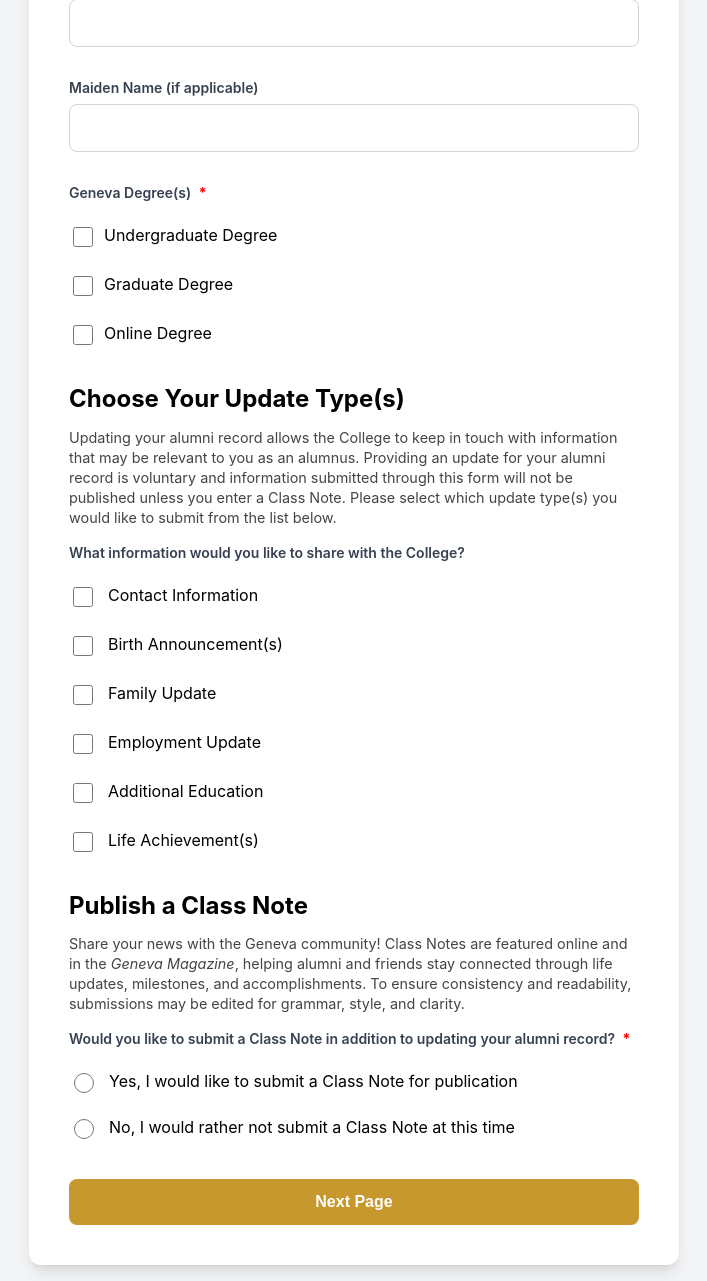
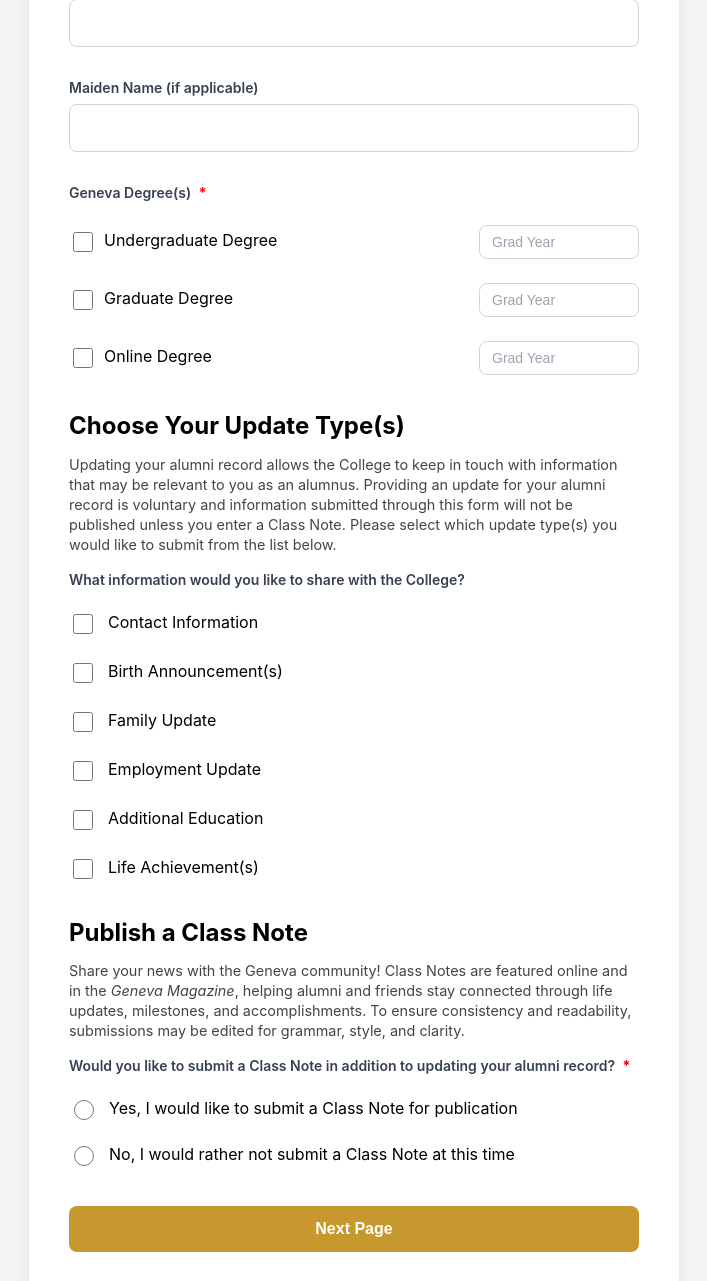
Before and after one commit to hmschult1/class-notes, a Flask app: page /alumni-update/step1 in a window 1280 px wide. Shown: the part 386-1667 px from the top of the page, without its empty margins (286-993 px from the left). Run offline with Flask 3, Linux system fonts and the light colour scheme; parts of the project's set-up code (start-up, migrations or seed data) failed here and were passed over; some libraries are stand-ins or nearby versions.

Commit message:
Update degree year mapping and logic

```diff
--- a/app/routes/form_routes.py
+++ b/app/routes/form_routes.py
@@ -172,8 +172,7 @@ def form_step1():
                 "Please select at least one update type or choose to submit a Class Note."
             )
 
-    return render_template("forms/step1.html", form=form)
-
+        return render_template("forms/step1.html", form=form)
 
     # Prepopulate form from session if available
     if request.method == 'GET':
@@ -562,8 +561,15 @@ def build_review_sections(session_data):
                 "degree": degree,
                 "year": ""
             })
+
     # Spouse's degree
     spouse_degree_rows = []
+
+    spouse_degree_label_map = {
+        "Undergraduate": "Undergraduate",
+        "Graduate": "Graduate",
+        "Online": "Online Degree",
+    }
 
     spouse_degree_year_map = {
         "Undergraduate": session_data.get("spouse_undergrad_year"),
@@ -577,7 +583,7 @@ def build_review_sections(session_data):
         year = spouse_degree_year_map.get(degree)
         if year:
             spouse_degree_rows.append({
-                "degree": degree_label_map.get(degree, degree),
+                "degree": spouse_degree_label_map.get(degree, degree),
                 "year": spouse_degree_year_map.get(degree, "")
             })
         else:
--- a/app/static/alumni_update_form_styles.css
+++ b/app/static/alumni_update_form_styles.css
@@ -351,3 +351,11 @@
 .form-errors {
     margin-top: 0.5rem;
 }
+
+.grad-year-wrapper {
+  display: none;
+}
+
+.grad-year-wrapper.is-visible {
+  display: inline-block;
+}
--- a/app/templates/forms/family.html
+++ b/app/templates/forms/family.html
@@ -47,17 +47,17 @@
 
     <div class="geneva-degree-year">
       {% if option._value() == "Undergraduate" %}
-        <div id="undergrad-wrapper" style="display:none;">
+        <div id="undergrad-wrapper">
           {{ form.spouse_undergrad_year(class="form-input", placeholder="Grad Year") }}
         </div>
 
       {% elif option._value() == "Graduate" %}
-        <div id="graduate-wrapper" style="display:none;">
+        <div id="graduate-wrapper">
           {{ form.spouse_graduate_year(class="form-input", placeholder="Grad Year") }}
         </div>
 
       {% elif option._value() == "Online Degree" %}
-        <div id="online-wrapper" style="display:none;">
+        <div id="online-wrapper">
           {{ form.spouse_online_year(class="form-input", placeholder="Grad Year") }}
         </div>
       {% endif %}
--- a/app/templates/forms/step1.html
+++ b/app/templates/forms/step1.html
@@ -8,23 +8,31 @@
 
   <h1 style="text-align: center">Update Your Alumni Record</h1>
   <hr>
+
   <h2 style="margin-top: 1.25rem;">Alumni Information</h2>
 
-    <p class="form-note"><span class="required-asterisk">*</span> Required fields</p>
+  <p class="form-note">
+    <span class="required-asterisk">*</span> Required fields
+  </p>
 
   {% for field in [
-      form.first_name, form.last_name, form.maiden_name
+      form.first_name,
+      form.last_name,
+      form.maiden_name
   ] %}
     <div class="field">
       <label class="form-label" for="{{ field.id }}">
         {{ field.label.text }}
+
         {% if field.flags.required %}
           <span class="required-asterisk">*</span>
         {% endif %}
       </label>
-      {{ field(class="form-input" if field.type != 'SelectField' else "form-select") }}
 
-      {# Display validation errors inline #}
+      {{ field(
+        class="form-input" if field.type != "SelectField" else "form-select"
+      ) }}
+
       {% if field.errors %}
         <ul class="form-errors">
           {% for error in field.errors %}
@@ -44,32 +52,49 @@
     {% for option in form.geneva_degrees %}
       <div class="geneva-degree-row">
         <div class="geneva-degree-option">
-      {{ option(class="form-checkbox", id=option.id, required=False) }}
-      <label for="{{ option.id }}">{{ option.label.text }}</label>
+          {{ option(
+            class="form-checkbox",
+            id=option.id,
+            required=False
+          ) }}
+
+          <label for="{{ option.id }}">
+            {{ option.label.text }}
+          </label>
         </div>
 
         <div class="geneva-degree-year">
           {% if option._value() == "Undergraduate" %}
-        <div id="undergrad-wrapper" style="display:none;">
-          {{ form.undergrad_year(class="form-input", placeholder="Grad Year") }}
+            <div id="undergrad-wrapper">
+              {{ form.undergrad_year(
+                class="form-input",
+                placeholder="Grad Year"
+              ) }}
 
               {% for error in form.undergrad_year.errors %}
                 <div class="form-error">{{ error }}</div>
               {% endfor %}
             </div>
 
+          {% elif option._value() == "Graduate" %}
+            <div id="graduate-wrapper">
+              {{ form.graduate_year(
+                class="form-input",
+                placeholder="Grad Year"
+              ) }}
 
-      {% elif option._value() == "Graduate" %}
-        <div id="graduate-wrapper" style="display:none;">
-          {{ form.graduate_year(class="form-input", placeholder="Grad Year") }}
               {% for error in form.graduate_year.errors %}
                 <div class="form-error">{{ error }}</div>
               {% endfor %}
             </div>
 
           {% elif option._value() == "Online Degree" %}
-        <div id="online-wrapper" style="display:none;">
-          {{ form.online_year(class="form-input", placeholder="Grad Year") }}
+            <div id="online-wrapper">
+              {{ form.online_year(
+                class="form-input",
+                placeholder="Grad Year"
+              ) }}
+
               {% for error in form.online_year.errors %}
                 <div class="form-error">{{ error }}</div>
               {% endfor %}
@@ -86,17 +111,37 @@
         {% endfor %}
       </ul>
     {% endif %}
+  </div>
 
   <h2>Choose Your Update Type(s)</h2>
-  <p class="form-note">Updating your alumni record allows the College to keep in touch with information that may be relevant to you as an alumnus. Providing an update for your alumni record is voluntary and information submitted through this form will not be published unless you enter a Class Note. Please select which update type(s) you would like to submit from the list below.</p>
+
+  <p class="form-note">
+    Updating your alumni record allows the College to keep in touch with
+    information that may be relevant to you as an alumnus. Providing an
+    update for your alumni record is voluntary and information submitted
+    through this form will not be published unless you enter a Class Note.
+    Please select which update type(s) you would like to submit from the
+    list below.
+  </p>
+
   <div class="field">
-  <label class="form-label">{{ form.update_types.label }}</label>
+    <label class="form-label">
+      {{ form.update_types.label }}
+    </label>
+
     {% for option in form.update_types %}
       <div class="form-checkbox-row">
-      {{ option(class="form-checkbox", id=option.id, ) }}
-      <label for="{{ option.id }}">{{ option.label.text }}</label>
+        {{ option(
+          class="form-checkbox",
+          id=option.id
+        ) }}
+
+        <label for="{{ option.id }}">
+          {{ option.label.text }}
+        </label>
       </div>
     {% endfor %}
+
     {% if form.update_types.errors %}
       <div class="form-error">
         {% for error in form.update_types.errors %}
@@ -106,23 +151,56 @@
     {% endif %}
   </div>
 
+  <h2>Publish a Class Note</h2>
 
-<h2>Publish a Class Note</h2>
-<p class="form-note">Share your news with the Geneva community! Class Notes are featured online and in the <i>Geneva Magazine</i>, helping alumni and friends stay connected through life updates, milestones, and accomplishments. To ensure consistency and readability, submissions may be edited for grammar, style, and clarity.</p>
+  <p class="form-note">
+    Share your news with the Geneva community! Class Notes are featured
+    online and in the <i>Geneva Magazine</i>, helping alumni and friends
+    stay connected through life updates, milestones, and accomplishments.
+    To ensure consistency and readability, submissions may be edited for
+    grammar, style, and clarity.
+  </p>
+
   <div class="field">
     <label class="form-label">
-    {{ form.wants_class_note.label }} <span class="required-asterisk">*</span></label>
+      {{ form.wants_class_note.label }}
+      <span class="required-asterisk">*</span>
+    </label>
+
     {% for option in form.wants_class_note %}
       <div class="form-checkbox-row">
-      {{ option(class="form-checkbox", id=option.id) }}
-      <label for="{{ option.id }}">{{ option.label.text }}</label>
+        {{ option(
+          class="form-checkbox",
+          id=option.id
+        ) }}
+
+        <label for="{{ option.id }}">
+          {{ option.label.text }}
+        </label>
       </div>
     {% endfor %}
-  </label>
+
+    {% if form.wants_class_note.errors %}
+      <div class="form-error">
+        {% for error in form.wants_class_note.errors %}
+          <p>{{ error }}</p>
+        {% endfor %}
+      </div>
+    {% endif %}
   </div>
 
-  <div class="form-btn-row" style="display: flex; justify-content: flex-end; gap: 1rem;">
-  <button type="submit" name="nav" value="next" class="form-btn">Next Page</button>
+  <div
+    class="form-btn-row"
+    style="display: flex; justify-content: flex-end; gap: 1rem;"
+  >
+    <button
+      type="submit"
+      name="nav"
+      value="next"
+      class="form-btn"
+    >
+      Next Page
+    </button>
   </div>
 </form>
 {% endblock %}
```
Also changed, not shown: app/static/alumni_update_form.js (+0 -78 lines). Lines whose indentation alone changed are shown as unchanged.
